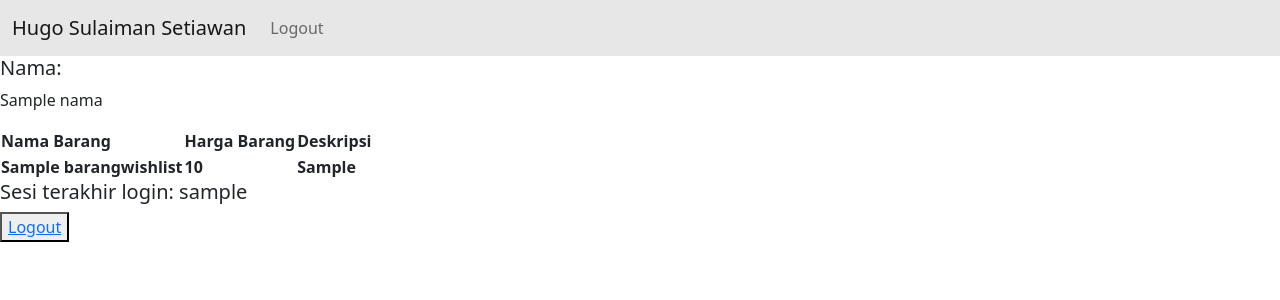
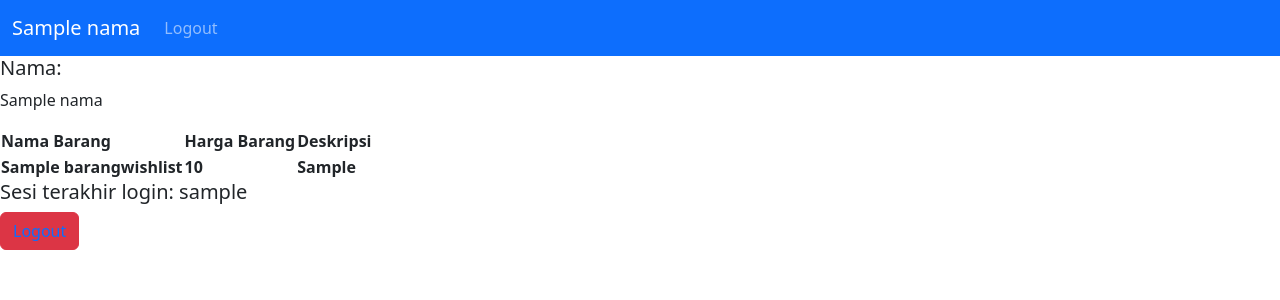
Before and after one commit to hugo-setiawan/pbp-tutorials-and-assignments, a Django app: template wishlist/templates/wishlist.html in a window 1280 px wide. Shown: the top 300 px of the page. Run offline with Django 4.2, Linux system fonts and the light colour scheme; tables that the repository leaves empty hold one stand-in row (values such as "Sample post"); the template is opened without the code that fills it: values that come from a table or form of the project are taken from there, most other values are stand-ins (such as "Sample title", 1, 10 or a date in 2020); lists and menus that the app fills with data are empty.

Commit message:
Update navbar

```diff
--- a/wishlist/templates/wishlist.html
+++ b/wishlist/templates/wishlist.html
@@ -3,9 +3,12 @@
 {% block content %}
 
 {% comment %} Navbar {% endcomment %}
-<nav class="navbar navbar-expand-md" style="background-color: #e1e1e1c7;">
+<nav class="navbar navbar-expand-sm navbar-dark bg-primary">
     <div class="container-fluid">
-        <span class="navbar-brand mb-0 h1">Hugo Sulaiman Setiawan</span>
+        <span class="navbar-brand mb-0 h1">{{nama}}</span>
+        <button class="navbar-toggler" type="button" data-bs-toggle="collapse" data-bs-target="#navbarNavAltMarkup" aria-controls="navbarNavAltMarkup" aria-expanded="false" aria-label="Toggle navigation">
+            <span class="navbar-toggler-icon"></span>
+        </button>
         <div class="collapse navbar-collapse" id="navbar-top-buttons">
             <div class="navbar-nav">
                 <a class="nav-link" href="logout">Logout</a>
@@ -34,6 +37,6 @@
     {% endfor %}
 </table>
 <h5>Sesi terakhir login: {{ last_login }}</h5>
-<button><a href="{% url 'wishlist:logout_user' %}">Logout</a></button>
+<button type="button" class="btn btn-danger"><a href="{% url 'wishlist:logout_user' %}" style="text-decoration: none">Logout</a></button>
 
 {% endblock content %}
```
